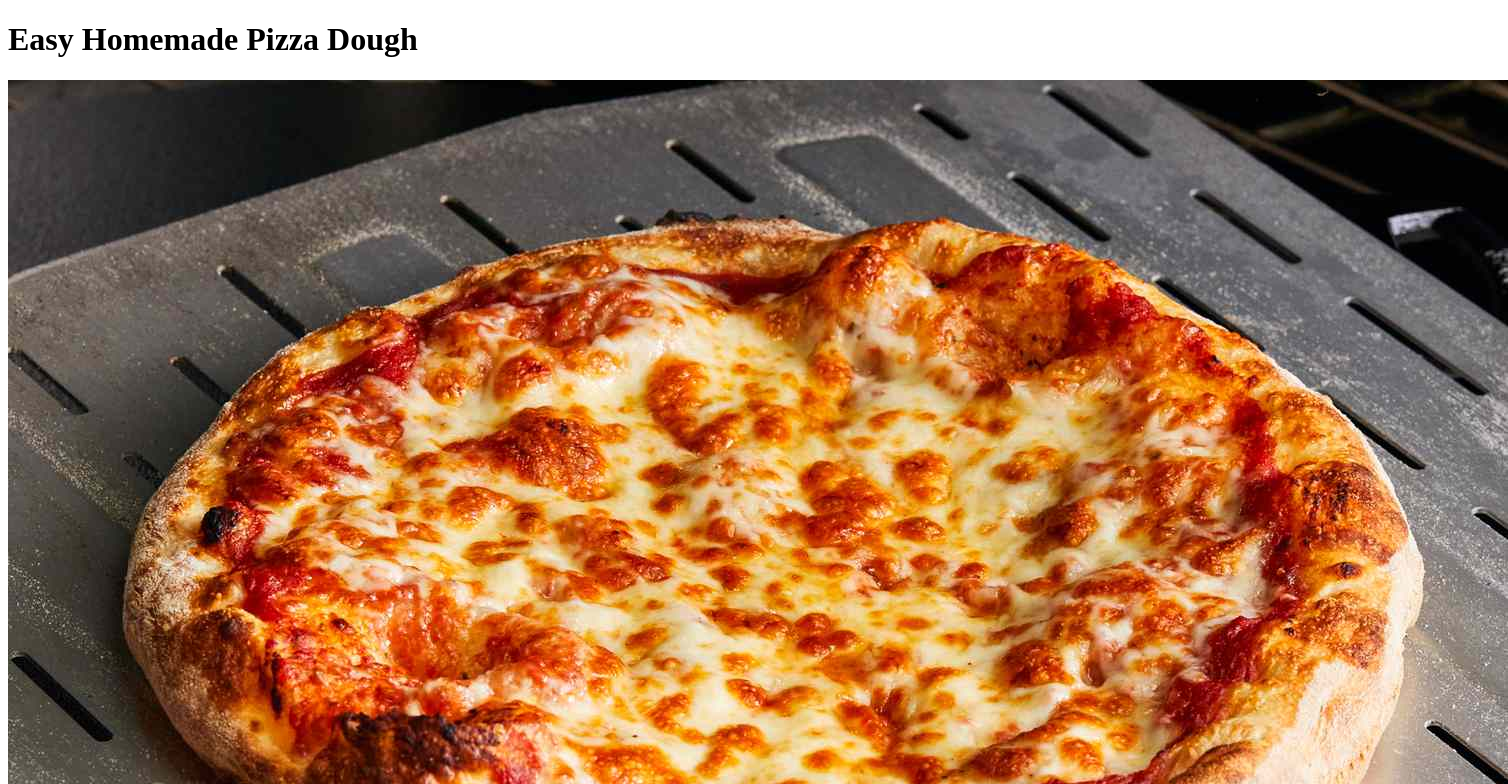
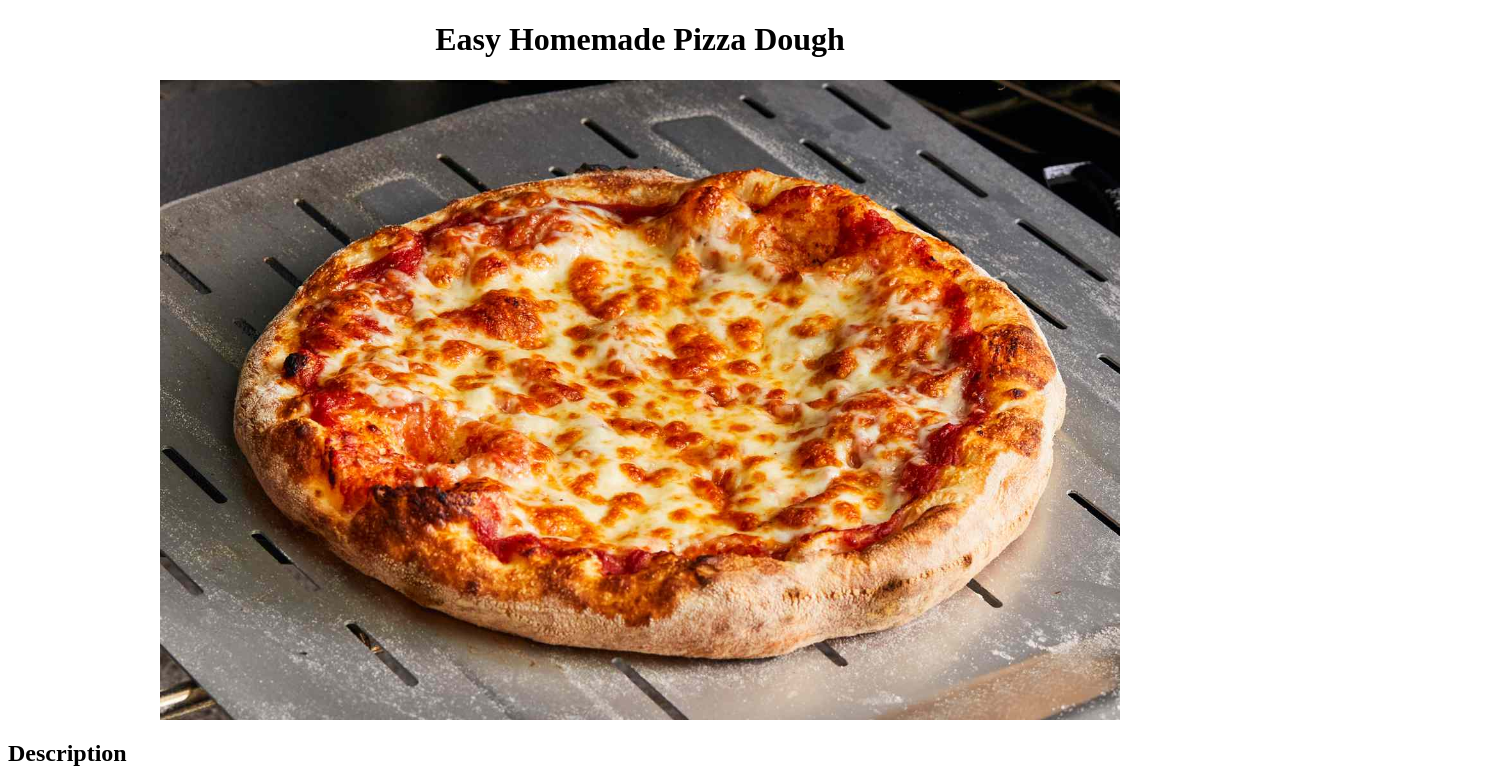
Before and after one commit to paranoidclark/odin-recipes, a plain HTML site: page recipes/pizza.html in a window 1280 px wide. Shown: the top 784 px of the page, 1508 px wide, since content can reach past the window. Drawn offline with Linux system fonts and the light colour scheme.

Commit message:
Finish all the exercises

```diff
--- a/recipes/pizza.html
+++ b/recipes/pizza.html
@@ -3,6 +3,7 @@
   <head>
     <meta charset="UTF-8" />
     <meta name="viewport" content="width=device-width, initial-scale=1.0" />
+    <link rel="stylesheet" href="pizzastyle.css" />
     <title>Easy Homemade Pizza Dough</title>
   </head>
   <body>
--- /dev/null
+++ b/recipes/pizzastyle.css
@@ -0,0 +1,10 @@
+img {
+  width: 960px;
+  height: auto;
+  margin: 0 auto;
+  display: block;
+}
+
+h1 {
+  text-align: center;
+}
```
Also changed, not shown: index.html (+1 -0 lines), recipes/bbqstyle.css (added), recipes/burgerstyle.css (added), style.css (added).
